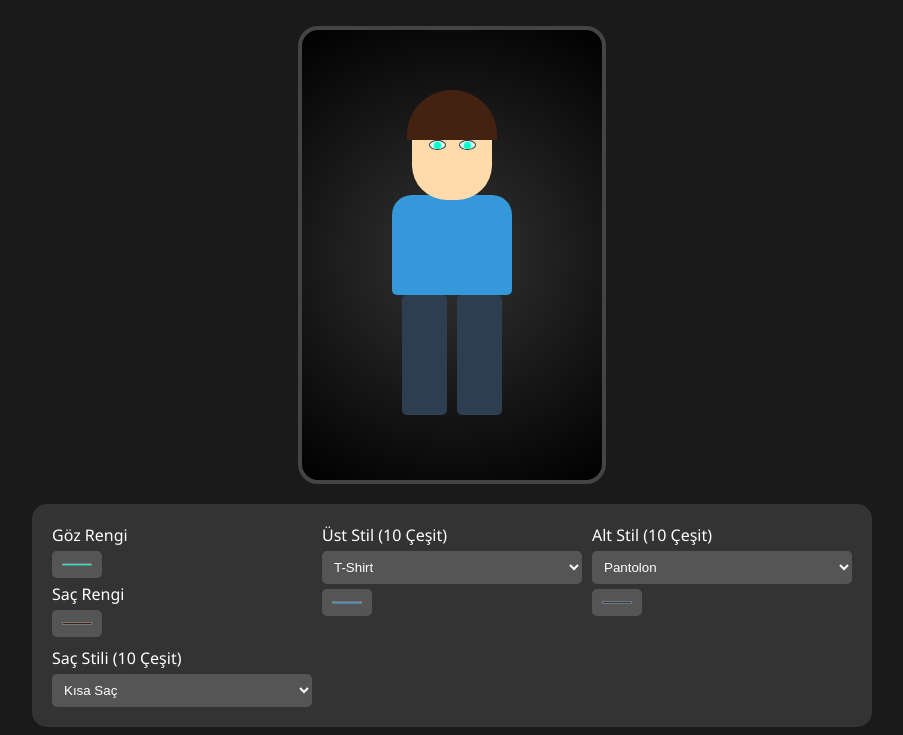
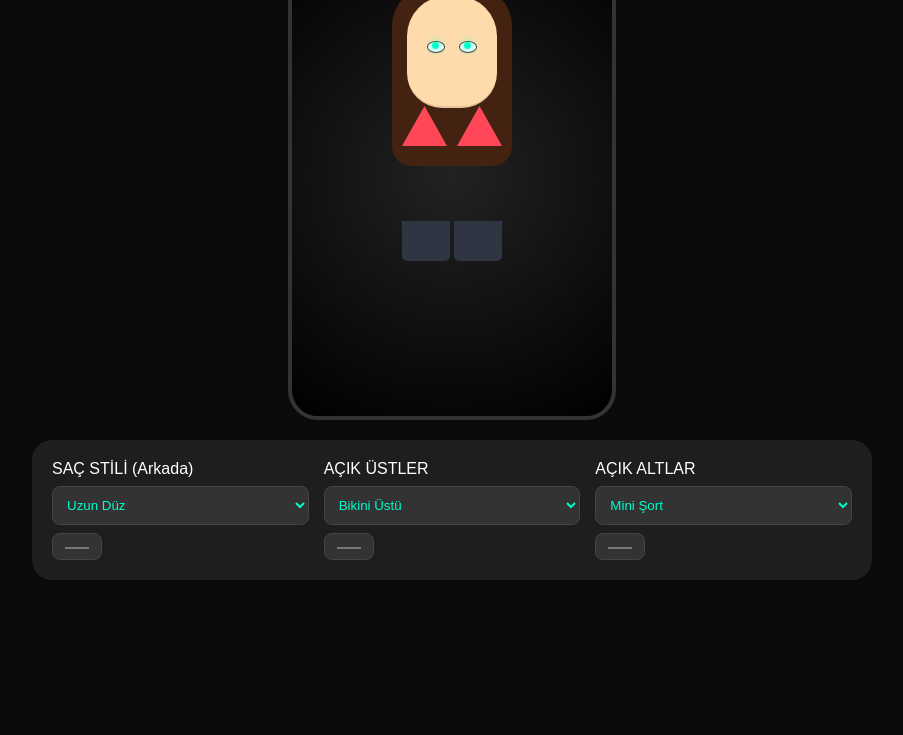
Before and after one commit to brbrsxlegacy/asya-dream-studio, a plain HTML site: page index.html in a window 1280 px wide. Shown: the part 88-823 px from the top of the page, without its empty margins (188-1091 px from the left). After the commit the page ends 800 px from the top, so only its background shows below. Drawn offline with Linux system fonts and the light colour scheme.

Commit message:
Update index.html

```diff
--- a/index.html
+++ b/index.html
@@ -2,166 +2,142 @@
 <html lang="tr">
 <head>
     <meta charset="UTF-8">
-    <title>CSS Pro Karakter Tasarımcısı</title>
+    <title>Pro Character Creator - No Emojis</title>
     <style>
         :root {
             --skin: #ffdbac;
-            --eye-color: #00ffcc;
-            --hair-color: #442211;
-            --top-color: #3498db;
-            --bottom-color: #2c3e50;
+            --eye: #00ffcc;
+            --hair: #442211;
+            --top: #ff4757;
+            --bottom: #2f3542;
         }
 
-        body { background: #1a1a1a; color: white; font-family: 'Segoe UI', sans-serif; display: flex; flex-direction: column; align-items: center; }
+        body { background: #0a0a0a; color: white; font-family: 'Arial', sans-serif; display: flex; flex-direction: column; align-items: center; margin: 0; padding: 20px; }
 
-        /* --- KARAKTER ALANI --- */
-        #canvas {
-            width: 300px; height: 450px; background: radial-gradient(circle, #333, #000);
-            border-radius: 20px; position: relative; margin: 20px; border: 4px solid #444;
+        /* --- KARAKTER VİTRİNİ --- */
+        #container {
+            width: 320px; height: 480px; background: radial-gradient(circle, #222, #000);
+            border-radius: 30px; position: relative; border: 4px solid #333; overflow: hidden;
         }
 
-        /* KAFA VE GÖZLER */
+        /* SAÇ (Kafanın Arkasında Kalması İçin z-index: 1) */
+        .hair-back { position: absolute; left: 50%; transform: translateX(-50%); top: 50px; z-index: 1; transition: 0.3s; }
+
+        /* KAFA (z-index: 2) */
         .head {
-            width: 80px; height: 100px; background: var(--skin);
-            border-radius: 40px 40px 35px 35px; position: absolute;
-            left: 110px; top: 70px; z-index: 5;
+            width: 90px; height: 110px; background: var(--skin); border-radius: 40px 40px 35px 35px;
+            position: absolute; left: 115px; top: 60px; z-index: 2; border-bottom: 2px solid rgba(0,0,0,0.1);
         }
 
-        .eye-socket {
-            display: flex; justify-content: space-around; width: 60px; margin: 40px auto 0;
-        }
+        /* GÖZLER */
+        .eye-wrap { display: flex; justify-content: space-around; width: 65px; margin: 45px auto 0; }
+        .eye { width: 16px; height: 10px; background: white; border-radius: 50%; position: relative; border: 1px solid #333; }
+        .pupil { width: 7px; height: 7px; background: var(--eye); border-radius: 50%; position: absolute; left: 4px; box-shadow: 0 0 8px var(--eye); }
 
-        .eye {
-            width: 15px; height: 8px; background: white; border-radius: 50%;
-            position: relative; border: 1px solid #333; overflow: hidden;
-        }
+        /* ÜST GİYİM (z-index: 3) */
+        .top-wrap { position: absolute; left: 50%; transform: translateX(-50%); top: 170px; z-index: 3; transition: 0.3s; }
 
-        .pupil {
-            width: 7px; height: 7px; background: var(--eye-color);
-            border-radius: 50%; position: absolute; left: 4px; top: 1px;
-            box-shadow: 0 0 5px var(--eye-color);
-        }
+        /* ALT GİYİM (z-index: 3) */
+        .bottom-wrap { position: absolute; left: 50%; transform: translateX(-50%); top: 285px; z-index: 3; transition: 0.3s; }
 
-        /* SAÇ ÇİZİMLERİ */
-        .hair-style { position: absolute; width: 100px; height: 100px; left: 100px; top: 55px; z-index: 6; }
-        .hair-1 { width: 90px; height: 50px; background: var(--hair-color); border-radius: 50px 50px 0 0; top: 60px; left: 105px; } /* Kısa */
-        .hair-2 { width: 90px; height: 100px; background: var(--hair-color); border-radius: 40px 40px 10px 10px; top: 60px; left: 105px; } /* Uzun */
-        .hair-3 { width: 40px; height: 40px; background: var(--hair-color); border-radius: 50%; top: 40px; left: 130px; box-shadow: 0 40px 0 var(--hair-color); } /* Mohawk */
+        /* --- CSS ÇİZİM MODELLERİ (SAÇ) --- */
+        .h-long { width: 120px; height: 180px; background: var(--hair); border-radius: 40px 40px 20px 20px; }
+        .h-ponytail { width: 30px; height: 120px; background: var(--hair); border-radius: 15px; margin-left: 50px; }
+        .h-bob { width: 110px; height: 80px; background: var(--hair); border-radius: 30px 30px 5px 5px; }
+        .h-wave { width: 130px; height: 150px; background: var(--hair); border-radius: 50% 50% 20% 20%; clip-path: polygon(0% 0%, 100% 0%, 100% 100%, 80% 90%, 50% 100%, 20% 90%, 0% 100%); }
+        .h-shaved { width: 85px; height: 40px; background: var(--hair); border-radius: 40px 40px 0 0; }
 
-        /* ÜST GİYİM ÇİZİMLERİ */
-        .top-style {
-            position: absolute; width: 120px; height: 100px;
-            left: 90px; top: 165px; z-index: 4; transition: 0.3s;
-        }
-        .tshirt { background: var(--top-color); border-radius: 20px 20px 5px 5px; }
-        .hoodie { background: var(--top-color); border-radius: 30px 30px 5px 5px; }
-        .hoodie::before { content: ''; position: absolute; top: -15px; left: 20px; width: 80px; height: 40px; background: inherit; border-radius: 50% 50% 0 0; }
-        .tanktop { width: 80px; left: 110px; background: var(--top-color); clip-path: polygon(20% 0%, 80% 0%, 100% 100%, 0% 100%); }
+        /* --- CSS ÇİZİM MODELLERİ (ÜST - AÇIK) --- */
+        .t-bikini { width: 100px; height: 40px; display: flex; justify-content: space-between; }
+        .t-bikini::before, .t-bikini::after { content: ''; width: 45px; height: 40px; background: var(--top); clip-path: polygon(50% 0%, 0% 100%, 100% 100%); }
 
-        /* ALT GİYİM ÇİZİMLERİ */
-        .bottom-style {
-            position: absolute; width: 100px; height: 120px;
-            left: 100px; top: 265px; z-index: 3; display: flex; justify-content: space-between;
-        }
-        .leg { width: 45px; height: 100%; background: var(--bottom-color); border-radius: 5px; }
-        .shorts .leg { height: 50px; }
-        .cargo .leg { border-right: 5px solid rgba(0,0,0,0.2); }
+        .t-crop { width: 90px; height: 45px; background: var(--top); border-radius: 5px 5px 0 0; }
+
+        .t-tank { width: 80px; height: 70px; background: var(--top); clip-path: polygon(20% 0%, 80% 0%, 100% 100%, 0% 100%); }
+
+        .t-strapless { width: 90px; height: 35px; background: var(--top); }
+
+        /* --- CSS ÇİZİM MODELLERİ (ALT) --- */
+        .b-shorts { width: 100px; height: 40px; display: flex; justify-content: space-between; }
+        .b-shorts div { width: 48px; height: 100%; background: var(--bottom); border-radius: 0 0 5px 5px; }
+
+        .b-mini { width: 95px; height: 35px; background: var(--bottom); border-radius: 0 0 10px 10px; }
+
+        .b-bikini { width: 80px; height: 40px; background: var(--bottom); clip-path: polygon(0 0, 100% 0, 50% 100%); }
 
         /* PANEL */
-        .panel { display: grid; grid-template-columns: repeat(3, 1fr); gap: 10px; background: #333; padding: 20px; border-radius: 15px; width: 90%; max-width: 800px; }
-        .control-group { display: flex; flex-direction: column; gap: 5px; }
-        select, input { padding: 8px; border-radius: 5px; border: none; background: #555; color: white; }
+        .panel { display: grid; grid-template-columns: repeat(3, 1fr); gap: 15px; background: #1e1e1e; padding: 20px; border-radius: 20px; margin-top: 20px; width: 90%; max-width: 800px; }
+        .group { display: flex; flex-direction: column; gap: 8px; }
+        select, input { background: #333; color: #00ffcc; border: 1px solid #444; padding: 10px; border-radius: 8px; }
     </style>
 </head>
 <body>
 
-    <h1>CSS Character Engine v1.0</h1>
+    <div id="container">
+        <div id="hair-box" class="hair-back h-long"></div>
 
-    <div id="canvas">
-        <div id="hair-container" class="hair-style hair-1"></div>
         <div class="head">
-            <div class="eye-socket">
+            <div class="eye-wrap">
                 <div class="eye"><div class="pupil"></div></div>
                 <div class="eye"><div class="pupil"></div></div>
             </div>
         </div>
-        <div id="top-container" class="top-style tshirt"></div>
-        <div id="bottom-container" class="bottom-style jeans">
-            <div class="leg"></div>
-            <div class="leg"></div>
+
+        <div id="top-box" class="top-wrap t-bikini"></div>
+
+        <div id="bottom-box" class="bottom-wrap b-shorts">
+            <div></div><div></div>
         </div>
     </div>
 
     <div class="panel">
-        <div class="control-group">
-            <label>Göz Rengi</label>
-            <input type="color" onchange="updateColor('--eye-color', this.value)" value="#00ffcc">
-            <label>Saç Rengi</label>
-            <input type="color" onchange="updateColor('--hair-color', this.value)" value="#442211">
+        <div class="group">
+            <label>SAÇ STİLİ (Arkada)</label>
+            <select onchange="changeClass('hair-box', 'hair-back ' + this.value)">
+                <option value="h-long">Uzun Düz</option>
+                <option value="h-bob">Küt / Bob</option>
+                <option value="h-ponytail">At Kuyruğu</option>
+                <option value="h-wave">Dalgalı</option>
+                <option value="h-shaved">Kısa / Modern</option>
+            </select>
+            <input type="color" onchange="updateColor('--hair', this.value)" value="#442211">
         </div>
 
-        <div class="control-group">
-            <label>Üst Stil (10 Çeşit)</label>
-            <select onchange="changeStyle('top-container', this.value)">
-                <option value="tshirt">T-Shirt</option>
-                <option value="hoodie">Hoodie (Kapüşonlu)</option>
-                <option value="tanktop">Atlet</option>
-                <option value="vneck">V Yaka</option>
-                <option value="armor">Zırh Plakası</option>
-                <option value="crop">Crop Top</option>
-                <option value="suit">Ceket</option>
-                <option value="oversize">Oversize</option>
-                <option value="vest">Yelek</option>
-                <option value="turtleneck">Boğazlı</option>
+        <div class="group">
+            <label>AÇIK ÜSTLER</label>
+            <select onchange="changeClass('top-box', 'top-wrap ' + this.value)">
+                <option value="t-bikini">Bikini Üstü</option>
+                <option value="t-crop">Crop Top</option>
+                <option value="t-tank">Spor Atlet</option>
+                <option value="t-strapless">Straplez</option>
             </select>
-            <input type="color" onchange="updateColor('--top-color', this.value)" value="#3498db">
+            <input type="color" onchange="updateColor('--top', this.value)" value="#ff4757">
         </div>
 
-        <div class="control-group">
-            <label>Alt Stil (10 Çeşit)</label>
-            <select onchange="changeStyle('bottom-container', this.value)">
-                <option value="jeans">Pantolon</option>
-                <option value="shorts">Şort</option>
-                <option value="cargo">Kargo Pantolon</option>
-                <option value="skinny">Skinny Fit</option>
-                <option value="skirt">Etek</option>
-                <option value="wide">Bol Kesim</option>
-                <option value="leggings">Tayt</option>
-                <option value="robotic">Mekanik Bacak</option>
-                <option value="boots">Çizmeli Pantolon</option>
-                <option value="distressed">Yırtık Kot</option>
+        <div class="group">
+            <label>AÇIK ALTLAR</label>
+            <select onchange="changeClass('bottom-box', 'bottom-wrap ' + this.value)">
+                <option value="b-shorts">Mini Şort</option>
+                <option value="b-mini">Mini Etek</option>
+                <option value="b-bikini">V-Kesim Alt</option>
             </select>
-            <input type="color" onchange="updateColor('--bottom-color', this.value)" value="#2c3e50">
-        </div>
-
-        <div class="control-group">
-            <label>Saç Stili (10 Çeşit)</label>
-            <select onchange="changeStyle('hair-container', this.value)">
-                <option value="hair-1">Kısa Saç</option>
-                <option value="hair-2">Uzun Saç</option>
-                <option value="hair-3">Mohawk</option>
-                <option value="hair-4">Kel (No Hair)</option>
-                <option value="hair-5">Dikenli</option>
-                <option value="hair-6">Yanlar Sıfır</option>
-                <option value="hair-7">Küt Kesim</option>
-                <option value="hair-8">Asker Tıraşı</option>
-                <option value="hair-9">Topuz</option>
-                <option value="hair-10">Afro Style</option>
-            </select>
+            <input type="color" onchange="updateColor('--bottom', this.value)" value="#2f3542">
         </div>
     </div>
 
     <script>
-        function updateColor(variable, value) {
-            document.documentElement.style.setProperty(variable, value);
+        function changeClass(id, newClass) {
+            const el = document.getElementById(id);
+            el.className = newClass;
+            // Alt giyim çekmecesi için iç divleri kontrol et
+            if(id === 'bottom-box' && (newClass.includes('b-shorts'))) {
+                el.innerHTML = '<div></div><div></div>';
+            } else if (id === 'bottom-box') {
+                el.innerHTML = '';
+            }
         }
-
-        function changeStyle(elementId, newClass) {
-            const el = document.getElementById(elementId);
-            // Mevcut sınıfları temizle (ana sınıflar hariç)
-            if(elementId === 'top-container') el.className = 'top-style ' + newClass;
-            else if(elementId === 'bottom-container') el.className = 'bottom-style ' + newClass;
-            else if(elementId === 'hair-container') el.className = 'hair-style ' + newClass;
+        function updateColor(prop, val) {
+            document.documentElement.style.setProperty(prop, val);
         }
     </script>
 </body>
```
